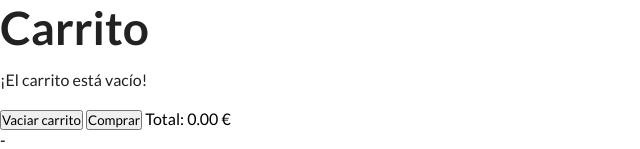
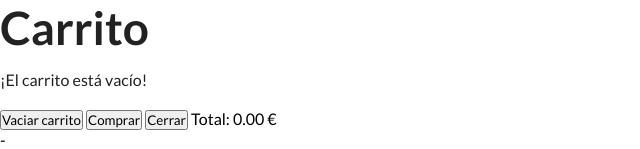
Before and after one commit to FJMarfil/Skoob-Doog, a PHP site: the page made by shop copy.php in a window 1280 px wide. Shown: the part 1470-1619 px from the top of the page, without its empty margins (0-640 px from the left). Run offline with PHP 8.4, Linux system fonts and the light colour scheme; data that the repository does not hold is empty; some libraries are stand-ins or nearby versions.

Commit message:
Add: close cart button

```diff
--- a/shop copy.php
+++ b/shop copy.php
@@ -74,7 +74,7 @@
     <?php include "footer.html" ?>
 
 
-    <div id="modalCart" class="modal-hidden">
+    <div id="modalCart">
         <div class="cart-wrapper">
             <h2>Carrito</h2>
             <div class="cart-container">
@@ -82,6 +82,7 @@
             <div class="cart-actions">
                 <button class="clear-cart">Vaciar carrito</button>
                 <button class="buy-cart">Comprar</button>
+                <button class="close-cart">Cerrar</button>
                 <span class="total-price"></span>
             </div>
         </div>
```
